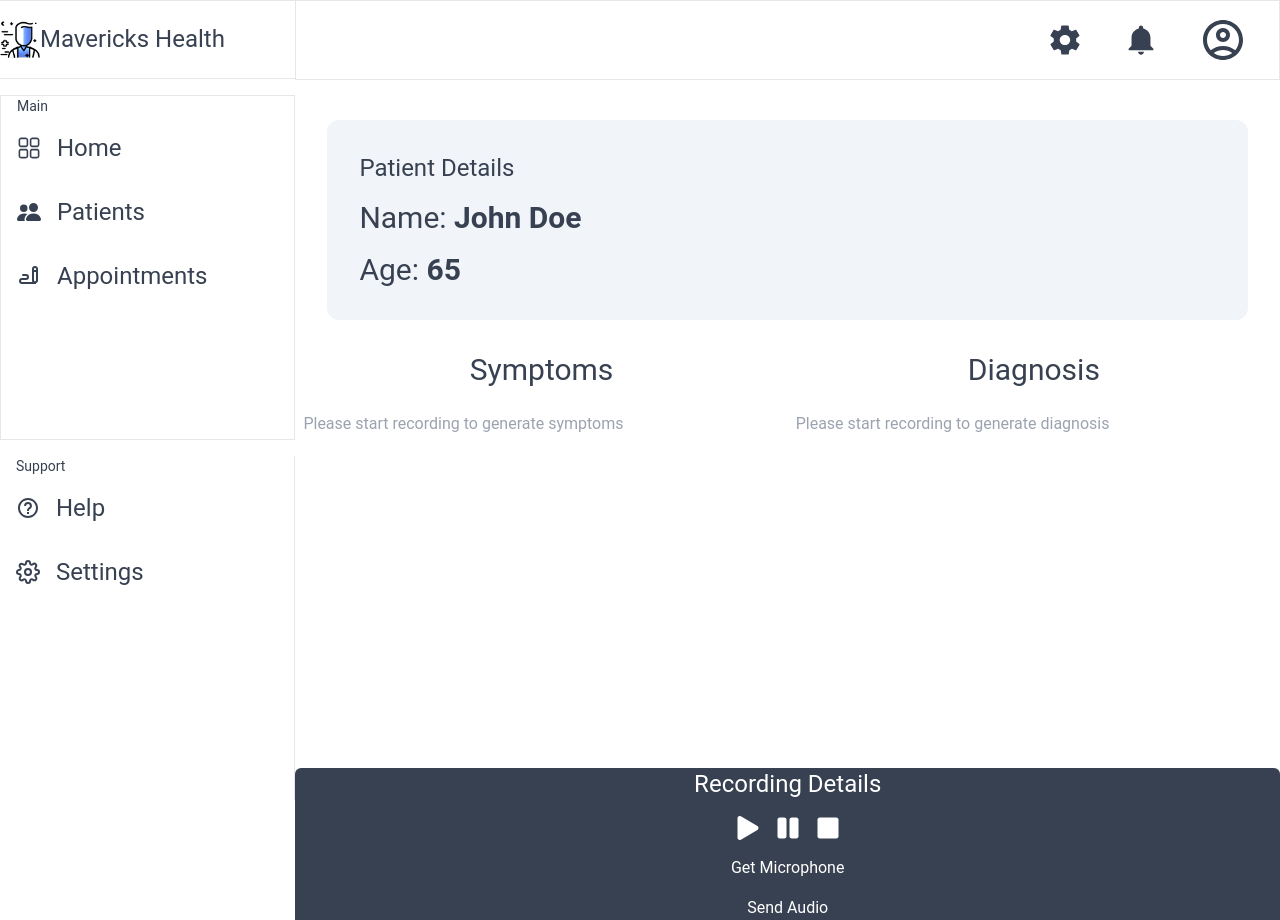
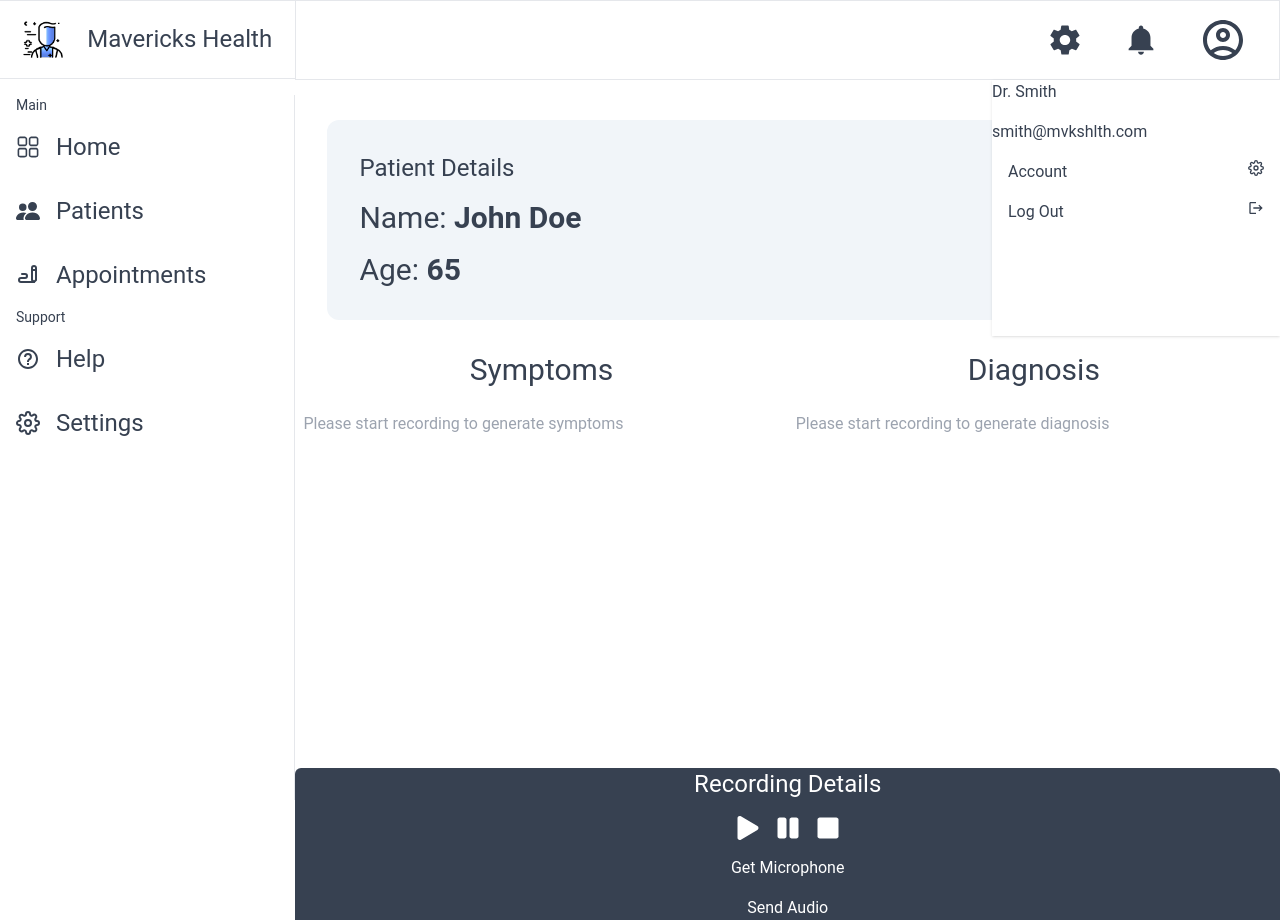
Before and after one commit to aldrinjenson/ezy-care, a Next.js app: page /dashboard in a window 1280 px wide. Built offline with nearby package versions, Linux system fonts and the light colour scheme; no server answers.

Commit message:
Enthokkeyo

```diff
--- a/src/components/Recorder.js
+++ b/src/components/Recorder.js
@@ -1,4 +1,4 @@
-import { useState, useRef } from "react"
+import { useState, useRef, useEffect } from "react"
 import axios from "axios"
 
 import { FaStop, FaPlay, FaPause } from "react-icons/fa"
--- a/src/components/Sidebar.js
+++ b/src/components/Sidebar.js
@@ -10,40 +10,67 @@ import Image from "next/image"
 const sideBarButtonStyle =
   "w-full py-4 rounded flex flex-row justify-start items-center hover:bg-gray-200 flex flex-row gap-4"
 
-export default function Sidebar() {
+export default function Sidebar({ tab, setTab }) {
   return (
     <div className="w-96 h-full flex flex-col justify-start items-start gap-4 text-2xl">
-      <div className="w-full h-[180px] flex justify-start items-center border-t border-b border-gray-200">
+      <div className="w-full h-[89px] flex justify-center items-center gap-6 border-t border-b border-gray-200">
         <Image src={Logo} alt="Logo" width={40} height={40} />
         <p>Mavericks Health</p>
       </div>
-      <div className="w-full h-full border border-gray-200 px-4 ">
+      <div className="w-full h-full flex flex-col border-r border-gray-200">
+        <div className="w-full px-4">
           <p className="text-sm">Main</p>
-        <button className={sideBarButtonStyle}>
+          <button
+            className={sideBarButtonStyle}
+            onClick={() => {
+              setTab("home")
+            }}
+          >
             <RxDashboard />
             Home
           </button>
-        <button className={sideBarButtonStyle}>
+          <button
+            className={sideBarButtonStyle}
+            onClick={() => {
+              setTab("patients")
+            }}
+          >
             <BsFillPeopleFill />
             Patients
           </button>
-        <button className={sideBarButtonStyle}>
+          <button
+            className={sideBarButtonStyle}
+            onClick={() => {
+              setTab("appointments")
+            }}
+          >
             <TbWriting />
             Appointments
           </button>
         </div>
-      <div className="w-full h-full border-r outline-gray-200 px-4">
+        <div className="w-full px-4">
           <p className="text-sm">Support</p>
 
-        <button className={sideBarButtonStyle}>
+          <button
+            className={sideBarButtonStyle}
+            onClick={() => {
+              setTab("help")
+            }}
+          >
             <BiHelpCircle />
             Help
           </button>
-        <button className={sideBarButtonStyle}>
+          <button
+            className={sideBarButtonStyle}
+            onClick={() => {
+              setTab("settings")
+            }}
+          >
             <FiSettings />
             Settings
           </button>
         </div>
       </div>
+    </div>
   )
 }
--- a/src/pages/dashboard.js
+++ b/src/pages/dashboard.js
@@ -1,4 +1,4 @@
-import { useState } from "react"
+import { useState, useEffect } from "react"
 
 import {
   createUserWithEmailAndPassword,
@@ -8,6 +8,9 @@ import {
 
 import app, { auth } from "@/configs/firebase"
 
+import { MdLogout } from "react-icons/md"
+import { FiSettings } from "react-icons/fi"
+
 import Navbar from "@/components/Navbar"
 import Recorder from "@/components/Recorder"
 import Sidebar from "@/components/Sidebar"
@@ -15,6 +18,12 @@ import Sidebar from "@/components/Sidebar"
 export default function Dashboard() {
   const [symptoms, setSymptoms] = useState("")
   const [diagnosis, setDiagnosis] = useState("")
+
+  const [tab, setTab] = useState("home")
+
+  useEffect(() => {
+    console.log(tab)
+  }, [tab])
 
   const [email, setEmail] = useState("allenshibu@outlook.in")
   const [password, setPassword] = useState("hello123")
@@ -61,9 +70,21 @@ export default function Dashboard() {
   return (
     <div className="h-screen flex flex-col">
       <div className="w-full h-full flex flex-row">
-        <Sidebar />
+        <Sidebar tab={tab} setTab={setTab} />
         <div className="h-full w-full">
           <Navbar />
+          <div className="absolute right-0 w-72 h-64 bg-white shadow flex flex-col gap-4">
+            <p>Dr. Smith</p>
+            <p>smith@mvkshlth.com</p>
+            <button className="w-full px-4 flex flex-row justify-between">
+              Account
+              <FiSettings />
+            </button>
+            <button className="w-full px-4 flex flex-row justify-between">
+              Log Out
+              <MdLogout />
+            </button>
+          </div>
           <div className="w-full h-full flex mt-10 flex-col">
             <div className="py-8 px-8 mx-8 flex flex-col gap-4 bg-slate-100 rounded-xl">
               <p className="text-2xl">Patient Details</p>
```
Lines whose indentation alone changed are shown as unchanged.
